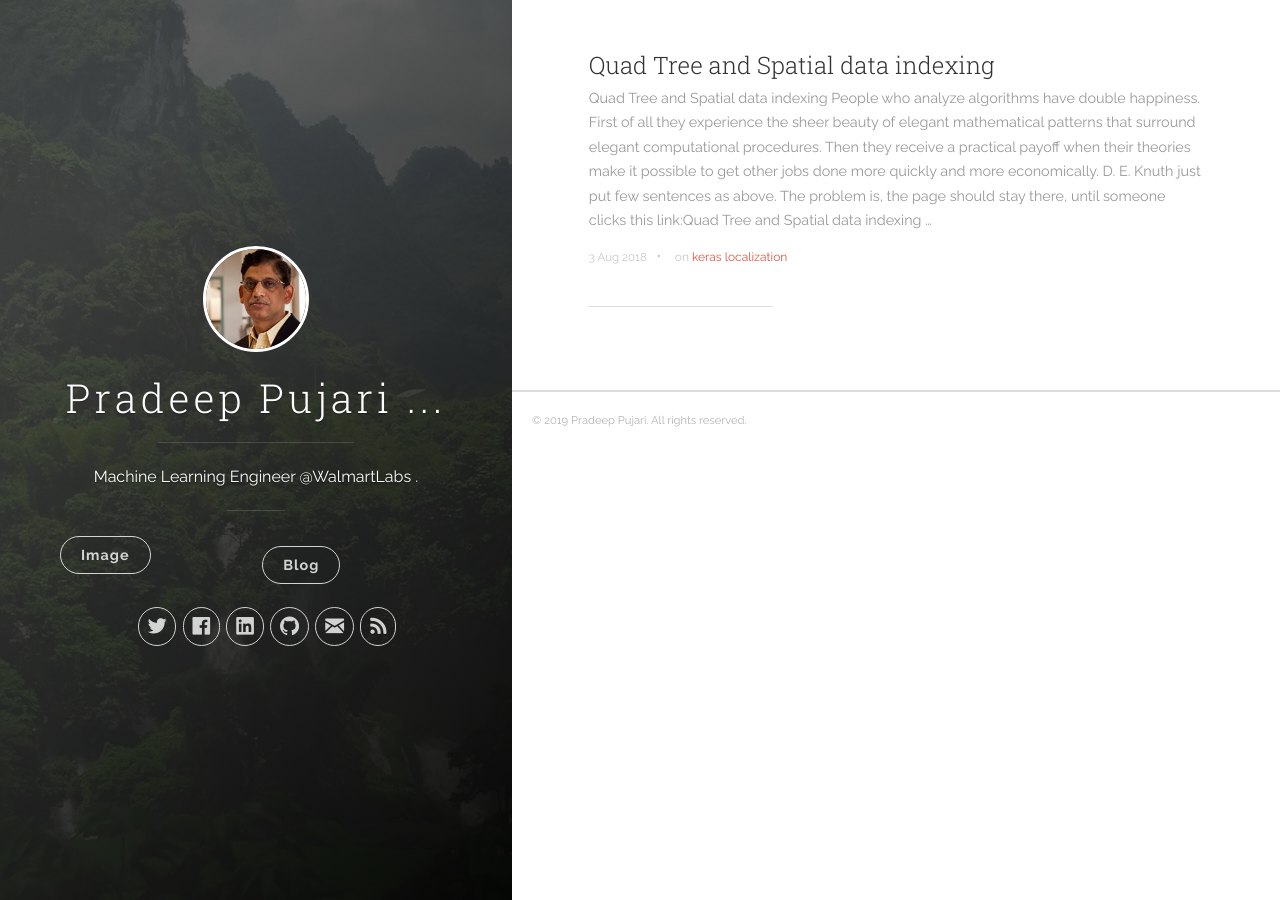
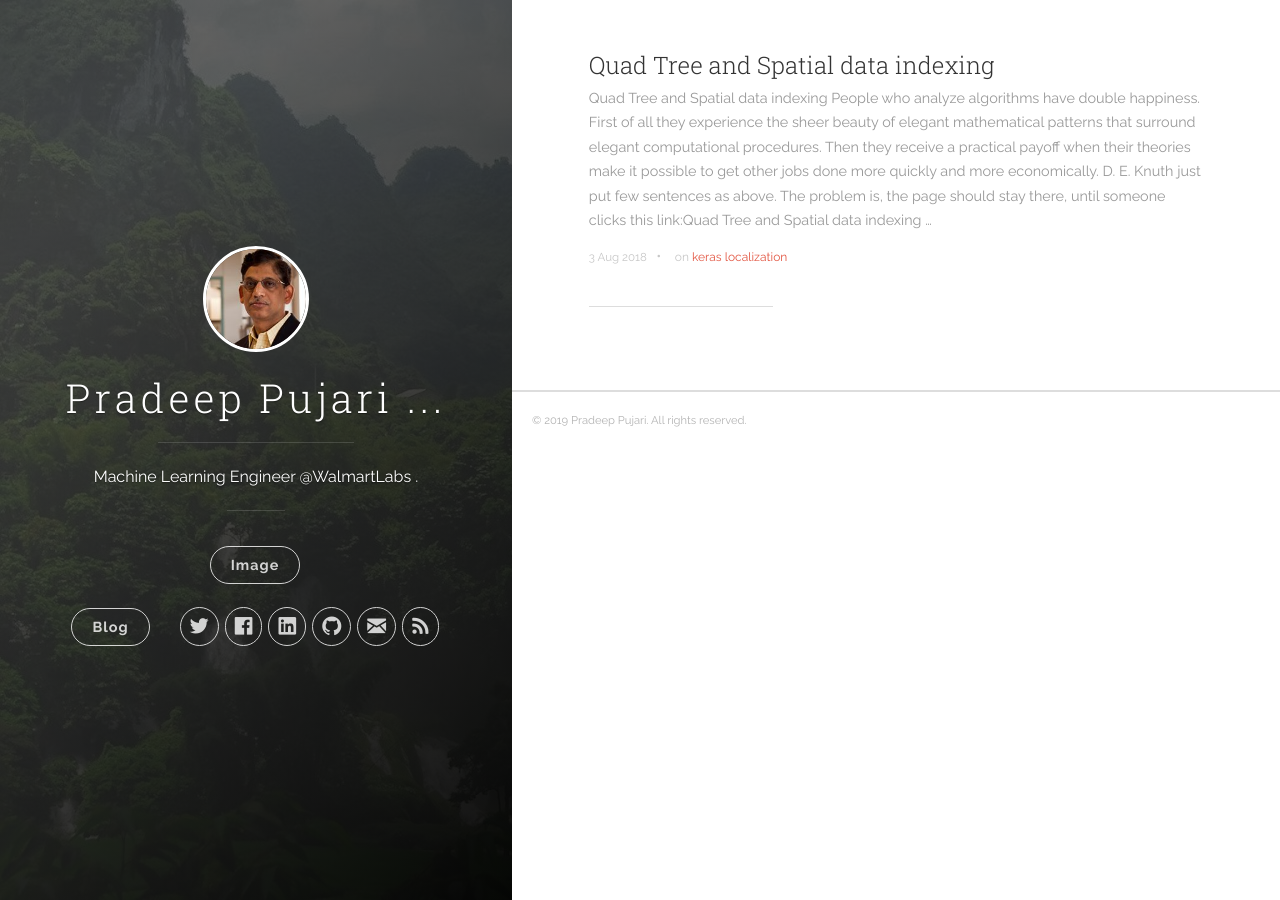
Before and after one commit to ppujari/ppujari.github.io, a Jekyll site: the page built from index.html, in a window 1280 px wide. Built offline with Jekyll 4.4.1, drawn with Linux system fonts in a browser that asks for light colours; nearby versions of some CDN libraries; the list of posts is cut into pages by our own code.

Commit message:
Update header.html

```diff
--- a/_includes/header.html
+++ b/_includes/header.html
@@ -16,10 +16,11 @@
         <p class="panel-cover__description">{{ site.description }}</p>
         <hr class="panel-cover__divider panel-cover__divider--secondary">
 
-
+        <nav class="cover-navigation cover-navigation--primary">
             <ul class="navigation">
                   <li class="navigation__item"><a href="~/images" title="link to  image" class="blog-button">Image</a></li>
             </ul>
+         </nav>
 
 
         <div class="navigation-wrapper">
```
